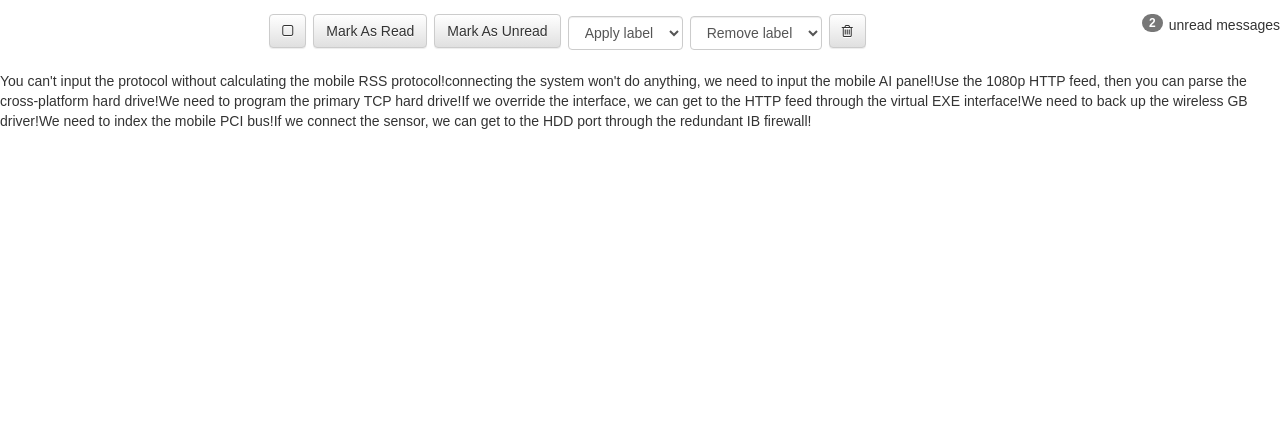
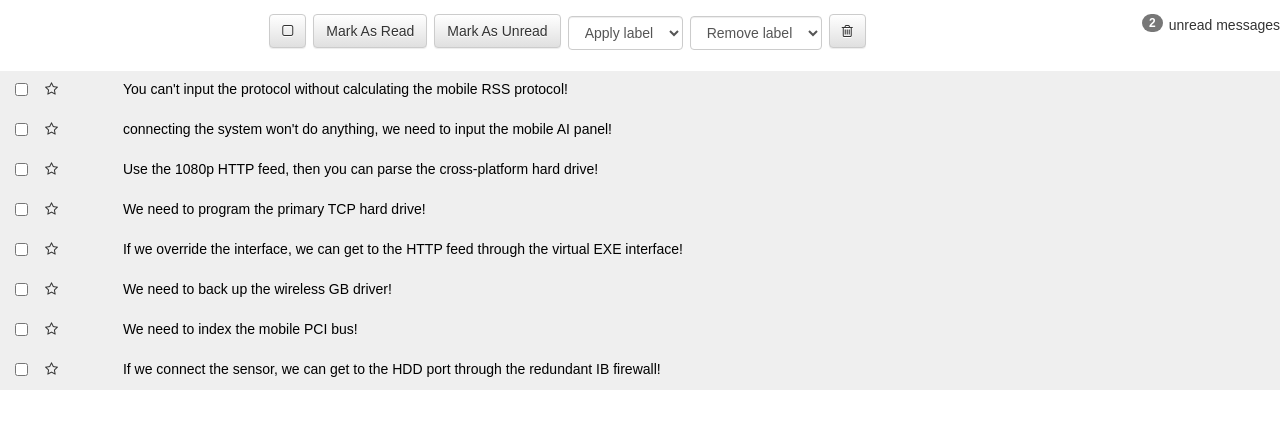
Before and after one commit to rsvaldes/reac, a React (Create React App) app: page / in a window 1280 px wide. Shown: the top 428 px of the page. Built offline with nearby package versions, Linux system fonts and the light colour scheme.

Commit message:
messages display in list form

```diff
--- a/src/MessageList.jsx
+++ b/src/MessageList.jsx
@@ -2,10 +2,26 @@ import React from 'react';
 
 const MessageList = ({messages}) => {
   return(
-    <div>
-    {messages.map(e =>
-      e.subject)}</div>
-    )
-  }
+    <div>{messages.map(e =>
+      <div className="row message read">
+      <div className="col-xs-1">
+      <div className="row">
+      <div className="col-xs-2">
+      <input type="checkbox" />
+      </div>
+      <div className="col-xs-2">
+      <i className="star fa fa-star-o"></i>
+      </div>
+      </div>
+      </div>
+      <div className="col-xs-11">
+      <a href='#'>
+        {e.subject}
+      </a>
+      </div>
+      </div>
+    )}
+    </div>
+)}
 
 export default MessageList;
```
